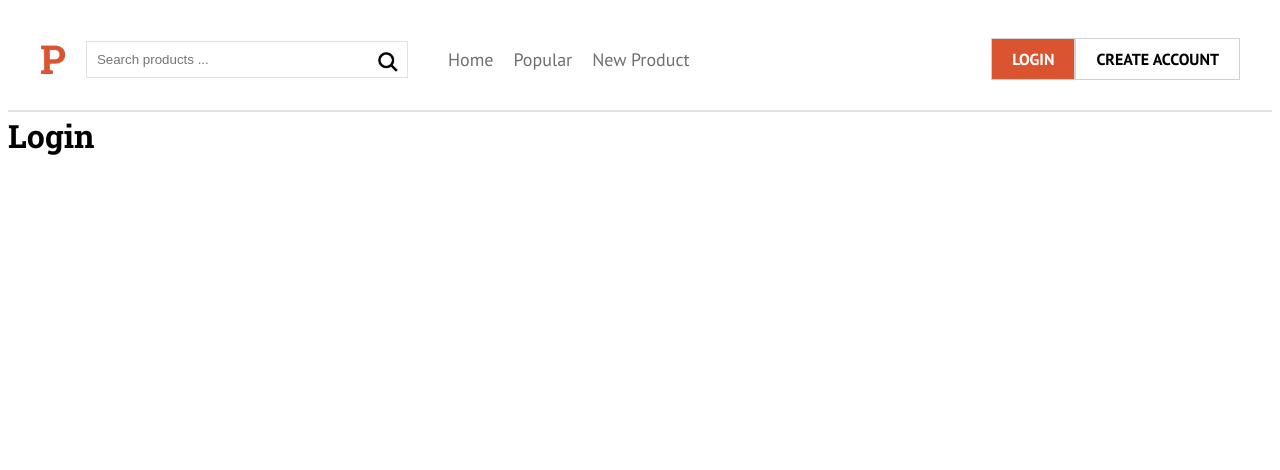
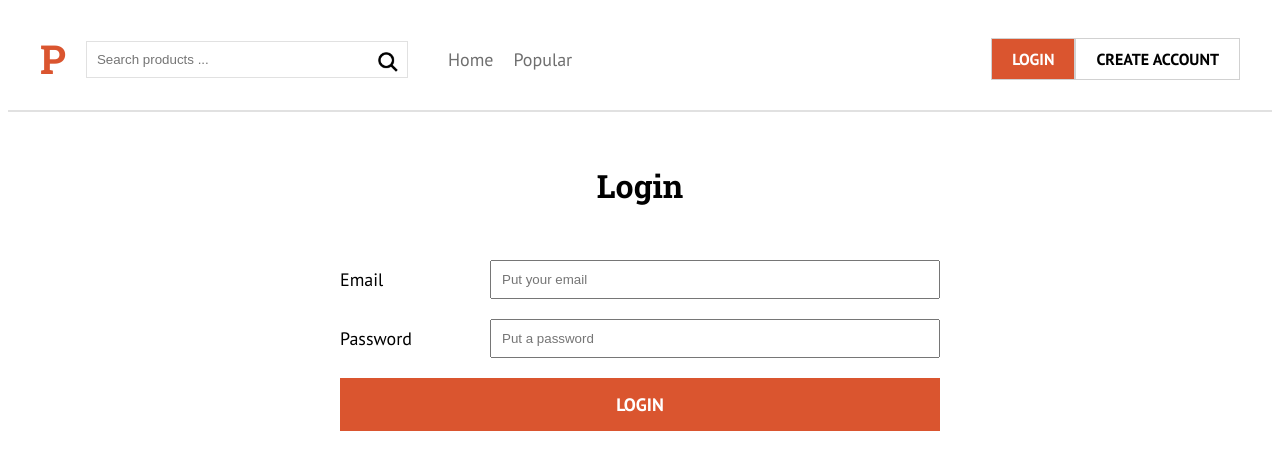
Before and after one commit to kdcatucuambal/producthuntapp, a Next.js app: page /login in a window 1280 px wide. Shown: the top 470 px of the page. Built offline with nearby package versions, Linux system fonts and the light colour scheme; no server answers.

Commit message:
login and logout with firebase

```diff
--- a/components/layout/Header.tsx
+++ b/components/layout/Header.tsx
@@ -4,7 +4,8 @@ import Link from "next/link";
 import { css } from "@emotion/react";
 import styled from "@emotion/styled";
 import Button from "./../ui/Button";
-import { Fragment } from "react";
+import { Fragment, useContext } from "react";
+import { FirebaseContext } from "../../firebase";
 
 declare module "react" {
   interface Attributes {
@@ -33,7 +34,7 @@ const Logo = styled.p`
 `;
 
 const Header = () => {
-  const user = false;
+  const { auth, firebase } = useContext(FirebaseContext);
 
   return (
     <header
@@ -61,16 +62,22 @@ const Header = () => {
             align-items: center;
           `}
         >
-          {user ? (
+          {auth ? (
             <Fragment>
               <p
                 css={css`
                   margin-right: 2rem;
                 `}
               >
-                Hola Kevin
+                Hola {auth.displayName}
               </p>
-              <Button type="button" bgColor={true}>
+              <Button
+                type="button"
+                bgColor={true}
+                onClick={() => {
+                  firebase.logout()
+                }}
+              >
                 Logout
               </Button>
             </Fragment>
--- a/components/layout/Navigation.tsx
+++ b/components/layout/Navigation.tsx
@@ -1,6 +1,6 @@
-import React from "react";
+import React, { useContext } from "react";
 import Link from "next/link";
-
+import { FirebaseContext } from "../../firebase";
 import styled from "@emotion/styled";
 
 const Nav = styled.nav`
@@ -10,18 +10,20 @@ const Nav = styled.nav`
     margin-left: 2rem;
     color: var(--gray2);
     font-family: "PT Sans", sans-serif;
-    &:last-of-type{
+    &:last-of-type {
       margin-right: 0;
     }
   }
 `;
 
 const Navigation = () => {
+  const { auth } = useContext(FirebaseContext);
+
   return (
     <Nav>
       <Link href="/">Home</Link>
       <Link href="/popular">Popular</Link>
-      <Link href="/new-product">New Product</Link>
+      {auth && <Link href="/new-product">New Product</Link>}
     </Nav>
   );
 };
--- /dev/null
+++ b/firebase/context.tsx
@@ -0,0 +1,4 @@
+import { createContext } from "react";
+import { IFirebaseContext } from "../models/app.interfaces";
+const FirebaseContext = createContext<IFirebaseContext>(null);
+export default FirebaseContext;
--- /dev/null
+++ b/firebase/firebase.ts
@@ -0,0 +1,49 @@
+import app from "firebase/app";
+import "firebase/auth";
+import { ILogin, INewAccount } from "../models/app.interfaces";
+import firebaseConfig from "./config";
+
+class Firebase {
+  private auth: app.auth.Auth = null;
+
+  constructor() {
+    if (!app.apps.length) {
+      app.initializeApp(firebaseConfig);
+    }
+    this.auth = app.auth();
+  }
+
+  //regiser user
+  async register(user: INewAccount) {
+    const newUser = await this.auth.createUserWithEmailAndPassword(
+      user.email,
+      user.password
+    );
+    return await newUser.user.updateProfile({
+      displayName: user.name,
+    });
+  }
+
+  //init sesion
+  async login(credentials: ILogin) {
+    const { email, password } = credentials;
+    const response = await this.auth.signInWithEmailAndPassword(
+      email,
+      password
+    );
+    return response;
+  }
+
+  //close sesion
+  async logout() {
+    await this.auth.signOut();
+  }
+
+  public get _auth() {
+    return this.auth;
+  }
+}
+
+const firebase = new Firebase();
+export default firebase;
+export interface IFirebase extends Firebase {}
--- /dev/null
+++ b/firebase/index.ts
@@ -0,0 +1,5 @@
+import firebase from "./firebase";
+import FirebaseContext from "../firebase/context";
+
+export {FirebaseContext};
+export default firebase;
--- /dev/null
+++ b/hooks/useAuth.tsx
@@ -0,0 +1,23 @@
+import firecore from "firebase";
+import { useEffect, useState } from "react";
+import firebase from "../firebase";
+
+function useAuth() {
+  const [userAuhtenticated, setUserAuthenticated] =
+    useState<firecore.User>(null);
+
+  useEffect(() => {
+    const unsuscribe = firebase._auth.onAuthStateChanged((user) => {
+      if (user) {
+        setUserAuthenticated(user);
+      } else {
+        setUserAuthenticated(null);
+      }
+      return () => unsuscribe();
+    });
+  }, []);
+
+  return userAuhtenticated;
+}
+
+export default useAuth;
--- a/pages/_app.tsx
+++ b/pages/_app.tsx
@@ -1,7 +1,14 @@
-import '../styles/globals.css'
-import type { AppProps } from 'next/app'
+import "../styles/globals.css";
+import type { AppProps } from "next/app";
+import firebase, { FirebaseContext } from "./../firebase";
+import useAuth from "./../hooks/useAuth";
 
 function MyApp({ Component, pageProps }: AppProps) {
-  return <Component {...pageProps} />
+  const auth = useAuth();
+  return (
+    <FirebaseContext.Provider value={{ firebase, auth }}>
+      <Component {...pageProps} />
+    </FirebaseContext.Provider>
+  );
 }
-export default MyApp
+export default MyApp;
--- a/pages/login.tsx
+++ b/pages/login.tsx
@@ -1,10 +1,84 @@
-import React from "react";
+import React, { useState } from "react";
+import { css } from "@emotion/react";
+import Router from "next/router";
 import Layout from "../components/layout/Layout";
+import { Field, Form, InputSubmit, Error } from "./../components/ui/Form";
+
+import firebase from "../firebase";
+
+//validates
+import { useValidate } from "../hooks/useValidate";
+import { ILogin } from "../models/app.interfaces";
+import validateLogin from "../validate/validateLogin";
+
+const stateInitial: ILogin = {
+  email: "",
+  password: "",
+};
 
 const Login = () => {
+  const [error, setError] = useState({ state: false, message: "" });
+
+  const { values, errors, handleSubmit, handleChange, handleBlur } =
+    useValidate(stateInitial, validateLogin, login);
+
+  const { password, email } = values;
+
+  async function login() {
+    try {
+      const user = await firebase.login(values);
+      Router.push('/');
+    } catch (error) {
+      console.log(error);
+      setError({
+        state: true,
+        message: error.message,
+      });
+    }
+  }
+
   return (
     <Layout>
-      <h1>Login</h1>
+      <>
+        <h1
+          css={css`
+            text-align: center;
+            margin-top: 5rem;
+          `}
+        >
+          Login
+        </h1>
+        <Form onSubmit={handleSubmit}>
+          <Field>
+            <label htmlFor="email">Email</label>
+            <input
+              type="email"
+              id="email"
+              name="email"
+              value={email}
+              onChange={handleChange}
+              placeholder="Put your email"
+              onBlur={handleBlur}
+            />
+          </Field>
+          {errors?.email && <Error>{errors.email}</Error>}
+          <Field>
+            <label htmlFor="password">Password</label>
+            <input
+              type="password"
+              id="password"
+              name="password"
+              value={password}
+              onChange={handleChange}
+              placeholder="Put a password"
+              onBlur={handleBlur}
+            />
+          </Field>
+          {errors?.password && <Error>{errors.password}</Error>}
+          {error.state && <Error>{error.message}</Error>}
+          <InputSubmit type="submit" value="Login" />
+        </Form>
+      </>
     </Layout>
   );
 };
--- /dev/null
+++ b/validate/validateLogin.ts
@@ -0,0 +1,20 @@
+import { ILogin } from "../models/app.interfaces";
+
+export default function validateLogin(values: ILogin) {
+  const errors: Partial<ILogin> = {};
+
+  //validate email
+  if (!values.email) {
+    errors.email = "Name is required";
+  } else if (!/^[A-Z0-9._%+-]+@[A-Z0-9.-]+\.[A-Z]{2,}$/i.test(values.email)) {
+    errors.email = "Email is not valid";
+  }
+
+  if (!values.password) {
+    errors.password = "Password is required";
+  } else if (values.password.length < 6) {
+    errors.password = "The password must be at least 6 digits";
+  }
+
+  return errors;
+}
```
Also changed, not shown: models/app.interfaces.ts (+14 -0 lines), pages/new-account.tsx (+16 -4 lines), pages/popular.tsx (+7 -1 lines).
